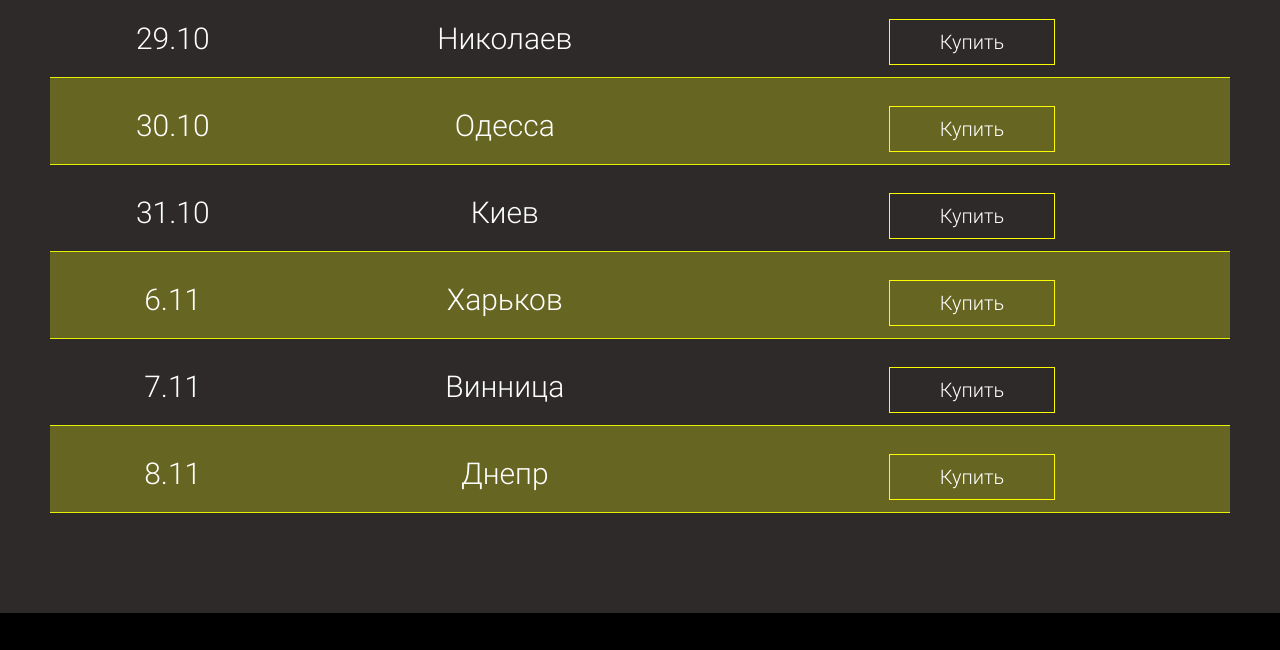
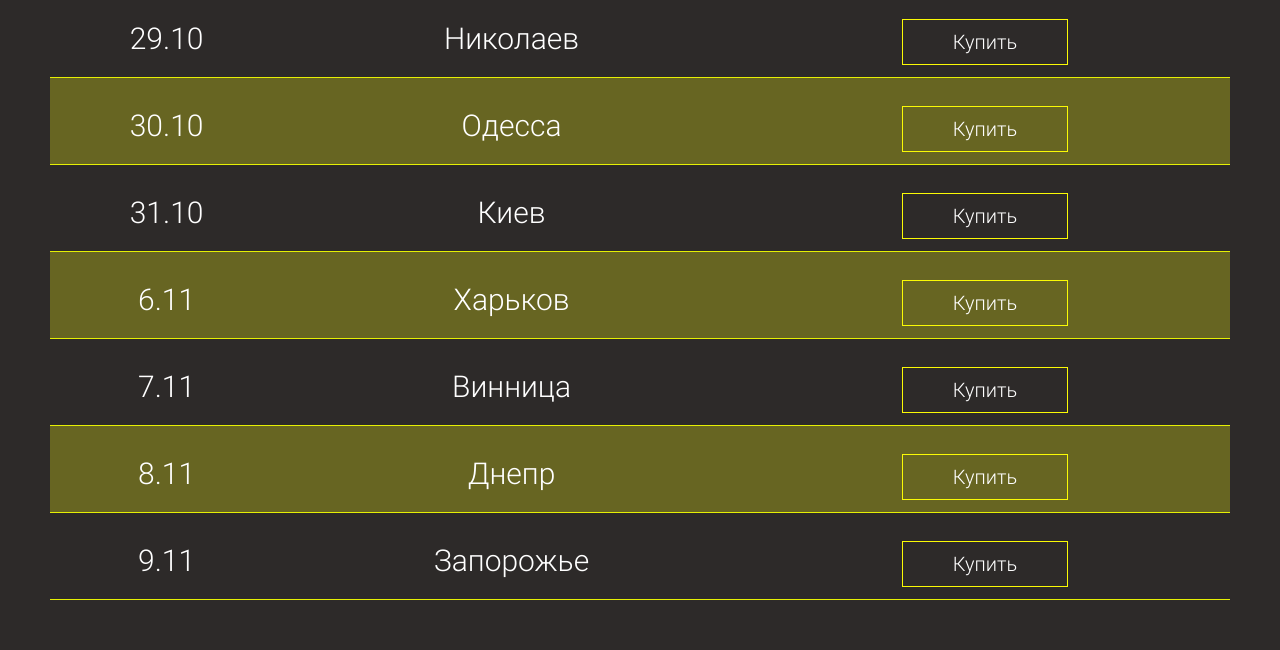
Before and after one commit to Pavel-Pro/standup, a plain HTML site: page index.html in a window 1280 px wide. Shown: the part 2201-2851 px from the top of the page. Drawn offline with Linux system fonts and the light colour scheme.

Commit message:
Update index.html

```diff
--- a/index.html
+++ b/index.html
@@ -64,6 +64,9 @@
 			<div class="video-block__item">
 				<iframe width="100%" height="100%" src="https://www.youtube.com/embed/Efzg4HkJbEc" frameborder="0" allow="accelerometer; autoplay; encrypted-media; gyroscope; picture-in-picture" allowfullscreen></iframe>
 			</div>
+			<div class="video-block__item">
+				<iframe width="100%" height="100%" src="https://www.youtube.com/embed/3WD8d0vumV4" frameborder="0" allow="accelerometer; autoplay; clipboard-write; encrypted-media; gyroscope; picture-in-picture" allowfullscreen></iframe>
+			</div>
 		</div>
 	</section>
 	<section class="event">
@@ -103,6 +106,11 @@
 					<td>Днепр</td>
 					<td><a href="https://tickets.karabas.com//PublicApi/TicketWidgetSvg.aspx?__uid=FNbRmNhAnE1cri3Ij2mByw&lang=ru&event=1803012826" class="btn__order">Купить</a></td>
 				</tr>
+				<tr>
+					<td>9.11</td>
+					<td>Запорожье</td>
+					<td><a href="https://concert.ua/ru/event/kirill-mazur-zaporizhia" class="btn__order">Купить</a></td>
+				</tr>
 			</table>
 		</div>
 	</section>
```
